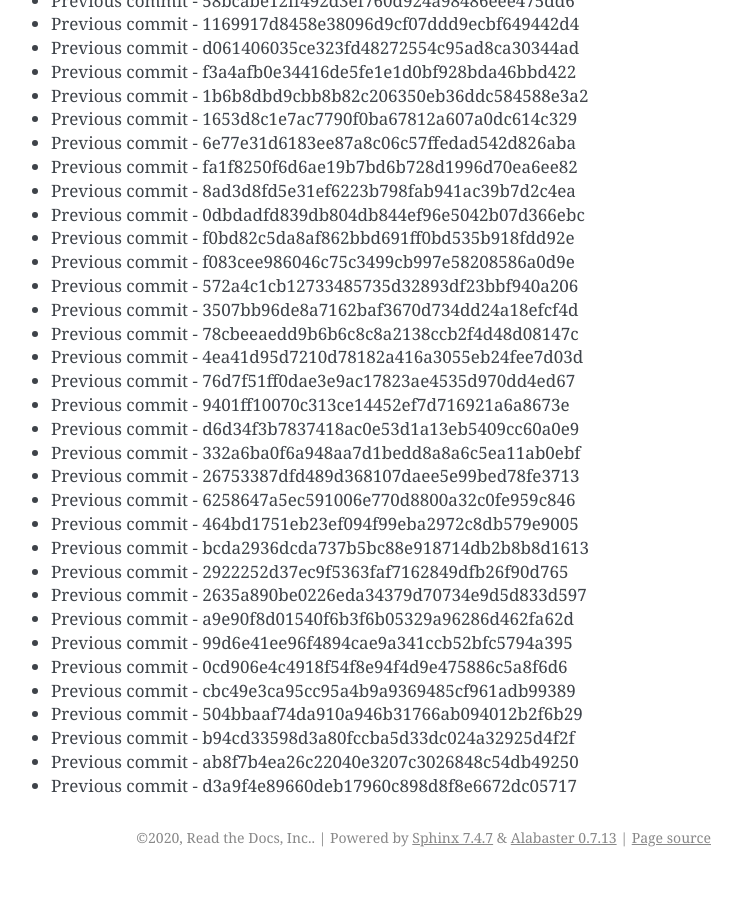
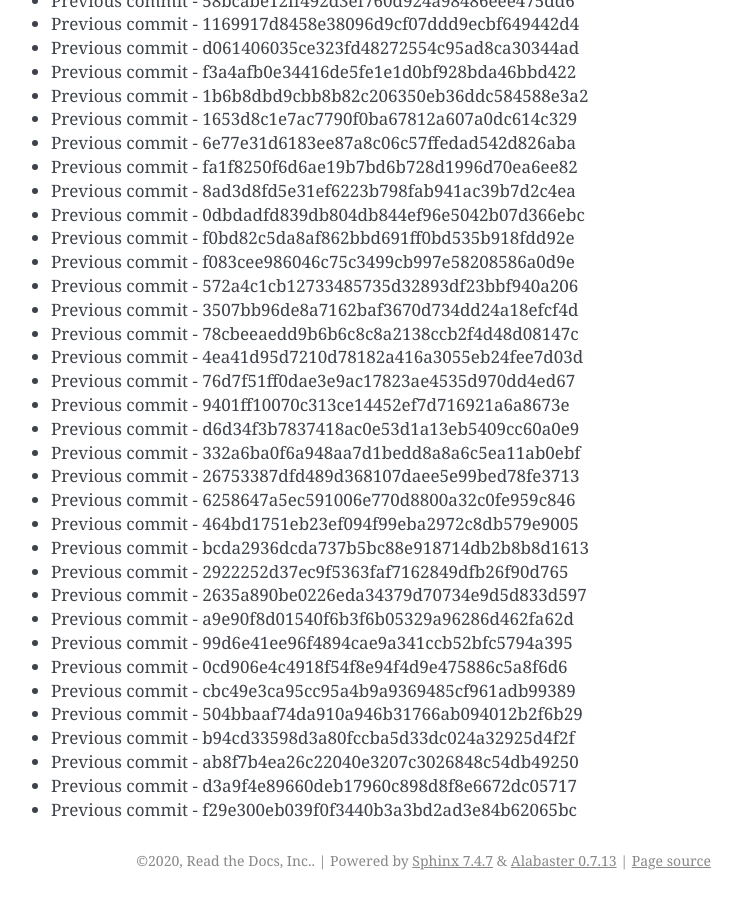
Before and after one commit to readthedocs/rtd-git-stresstest, a Sphinx documentation site: the page built from docs/updates.rst, in a window 1280 px wide and 900 px high, scrolled down 55721 px. Shown: the whole window, without its empty margins (399-1141 px from the left). Built offline with Sphinx 7.4.7, drawn with Linux system fonts in a browser that asks for light colours; before the commit the page ends 56598 px from its top, so only the background shows below that.

Commit message:
Generating commit from previous: f29e300eb039f0f3440b3a3bd2ad3e84b62065bc

```diff
--- a/docs/updates.rst
+++ b/docs/updates.rst
@@ -2373,3 +2373,4 @@ It can be tested for any performance characteristics.
 * Previous commit - b94cd33598d3a80fccba5d33dc024a32925d4f2f
 * Previous commit - ab8f7b4ea26c22040e3207c3026848c54db49250
 * Previous commit - d3a9f4e89660deb17960c898d8f8e6672dc05717
+* Previous commit - f29e300eb039f0f3440b3a3bd2ad3e84b62065bc
```
